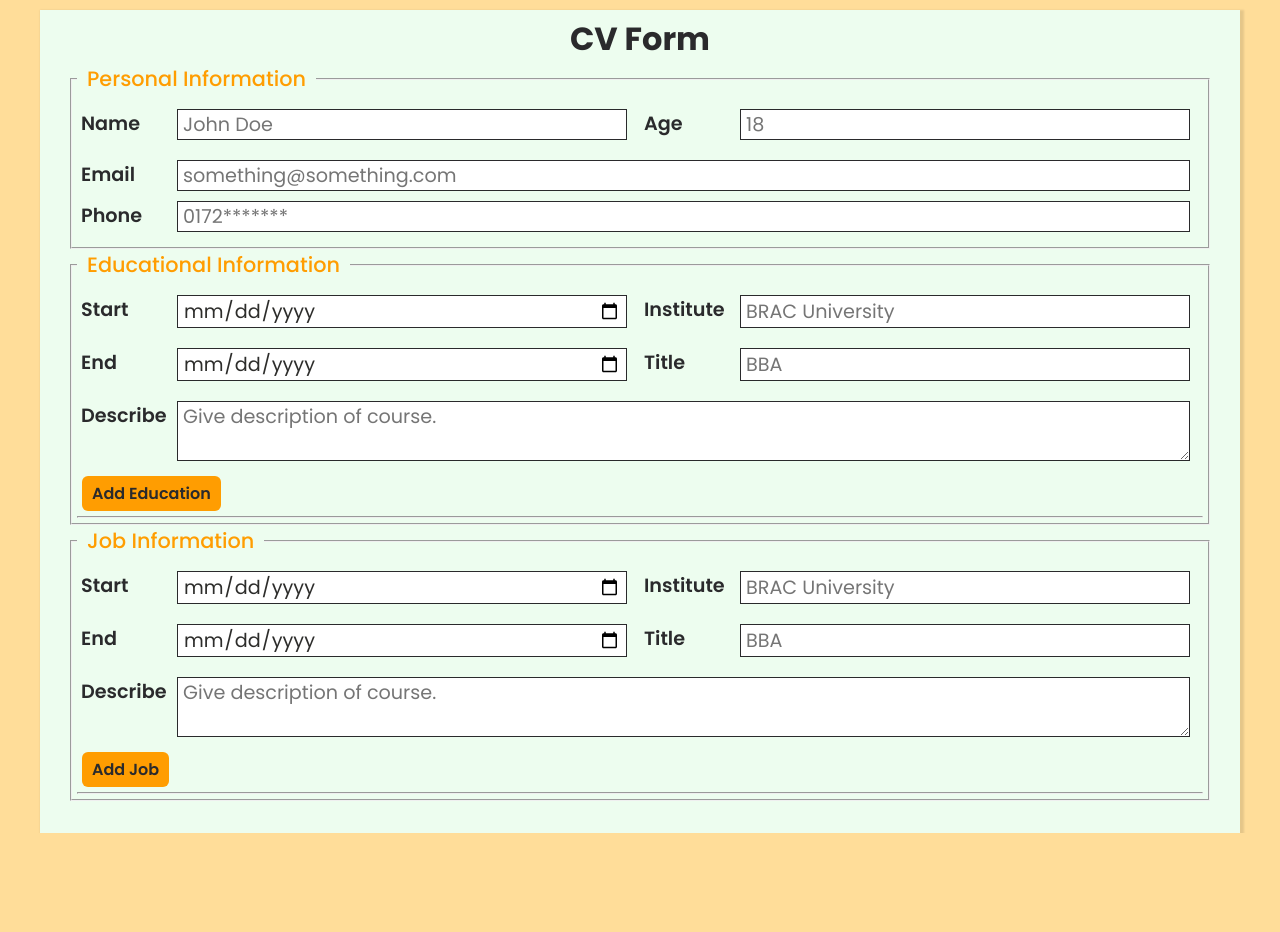
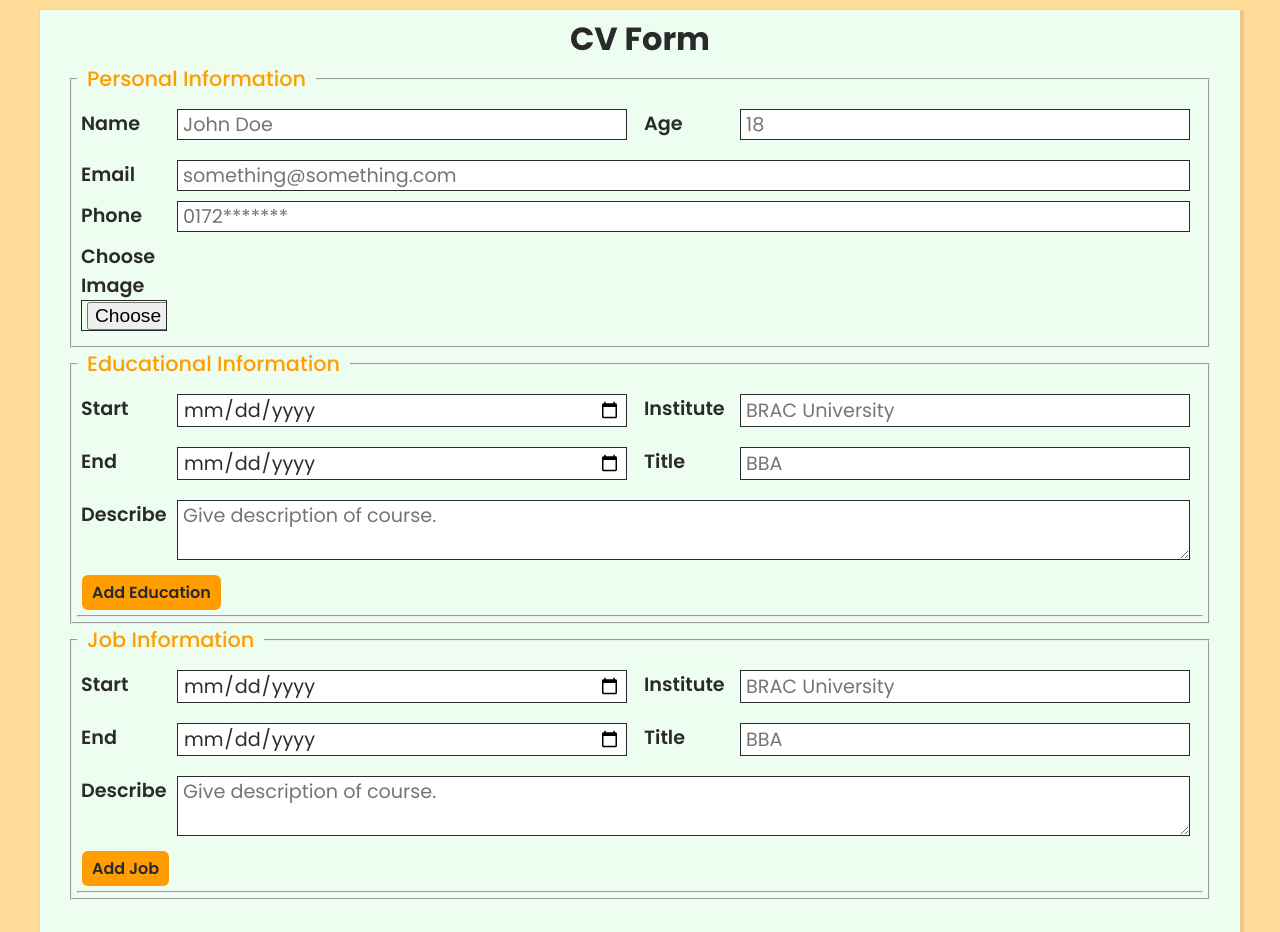
Before and after one commit to adnansyed101/CVCreator, a React (Vite) app: page / in a window 1280 px wide. Before the commit the page ends 833 px from the top, so only its background shows below. Built offline with nearby package versions, Linux system fonts and the light colour scheme.

Commit message:
add input for image

```diff
--- a/src/Input/PerInp.jsx
+++ b/src/Input/PerInp.jsx
@@ -1,7 +1,6 @@
 /* eslint-disable react/prop-types */
-const PerInp = ({ handleChange, personalInfo }) => {
-
-  const {personalName, age, email, phone } = personalInfo
+const PerInp = ({ personalInfo, handleChange, handleImgChange }) => {
+  const { personalName, age, email, phone } = personalInfo;
 
   return (
     <div className="perInf">
@@ -57,6 +56,17 @@ const PerInp = ({ handleChange, personalInfo }) => {
             value={phone}
           />
         </p>
+        <p className="control">
+          <label htmlFor="personImg" className="customInput">
+            Choose Image
+            <input
+              type="file"
+              id="personImg"
+              onChange={handleImgChange}
+              placeholder="Add Image"
+            />
+          </label>
+        </p>
       </fieldset>
     </div>
   );
```
